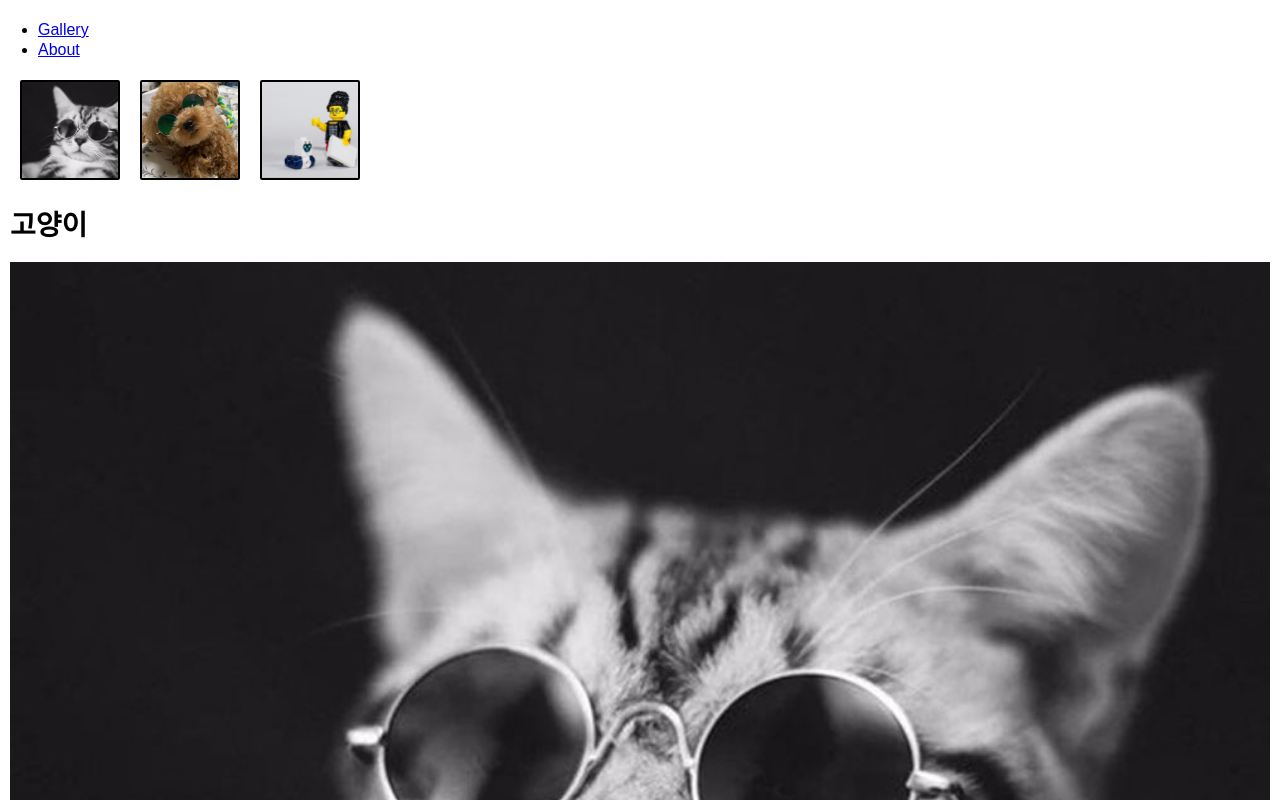
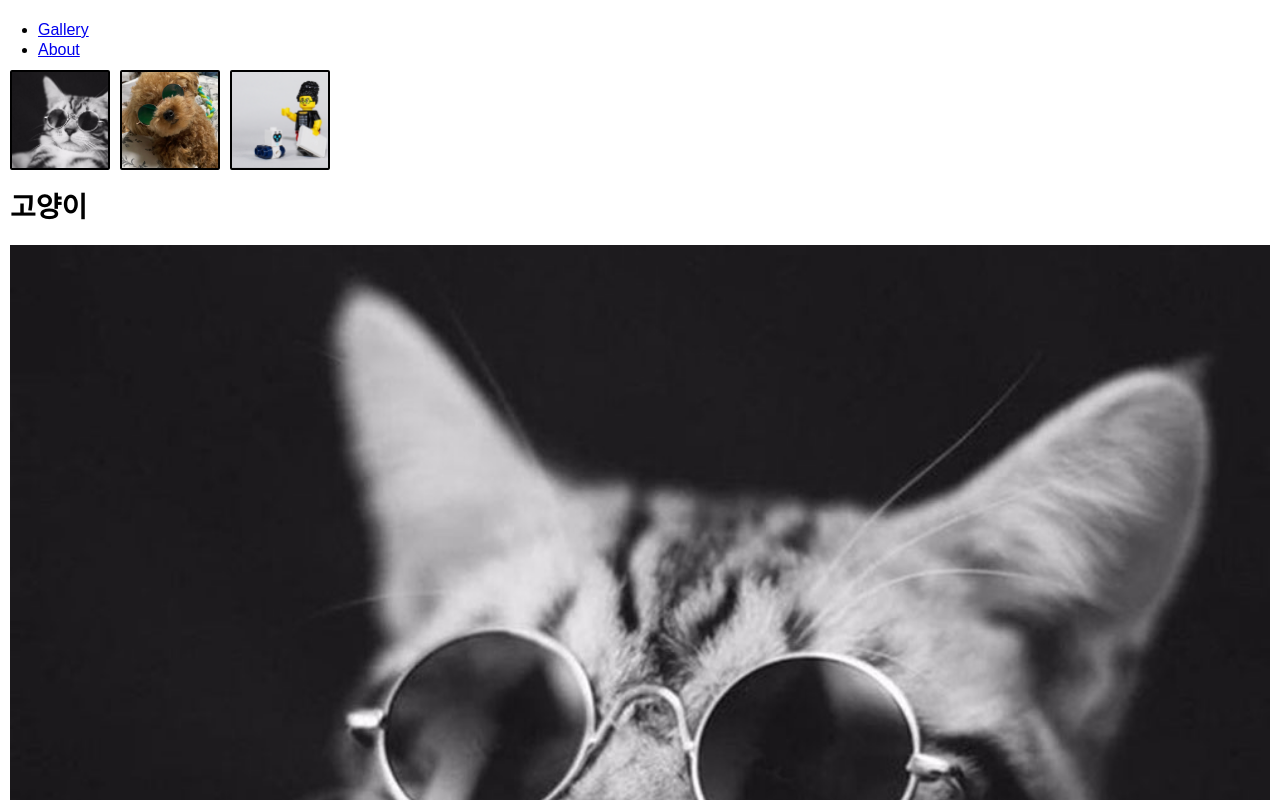
Before and after one commit to ssumniee/react-practice-gallery-spa, a React (Create React App) app: page / in a window 1280 px wide. Shown: the top 800 px of the page. Built offline with nearby package versions, Linux system fonts and the light colour scheme.

Commit message:
modify thumbnail img margin

```diff
--- a/src/page/Gallery.css
+++ b/src/page/Gallery.css
@@ -12,7 +12,7 @@ img {
   width: 100px;
   height: 100px;
   display: inline-block;
-  margin: 10px;
+  margin-right: 10px;
   border: 2px solid black;
   border-radius: 2px;
 }
```
